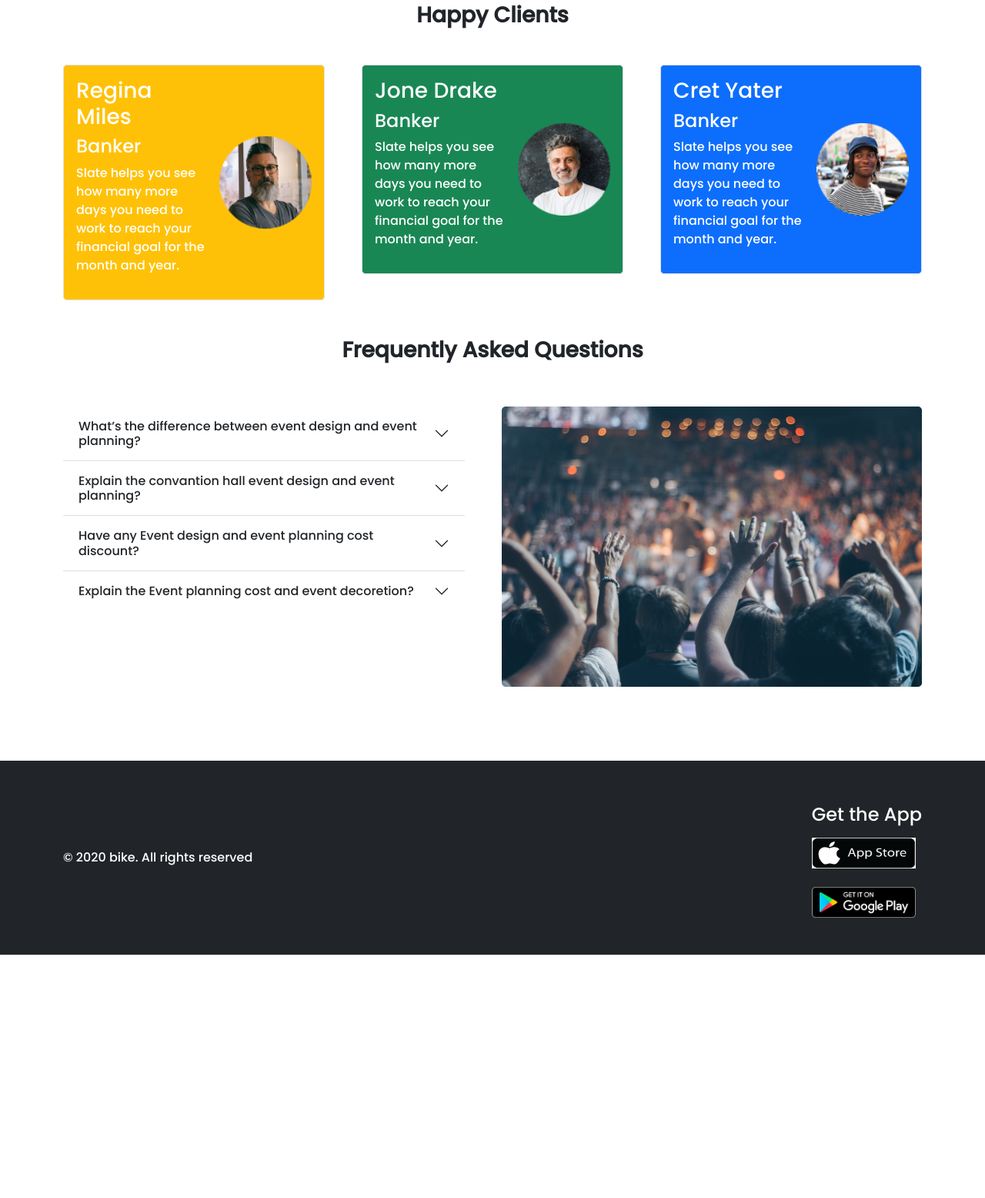
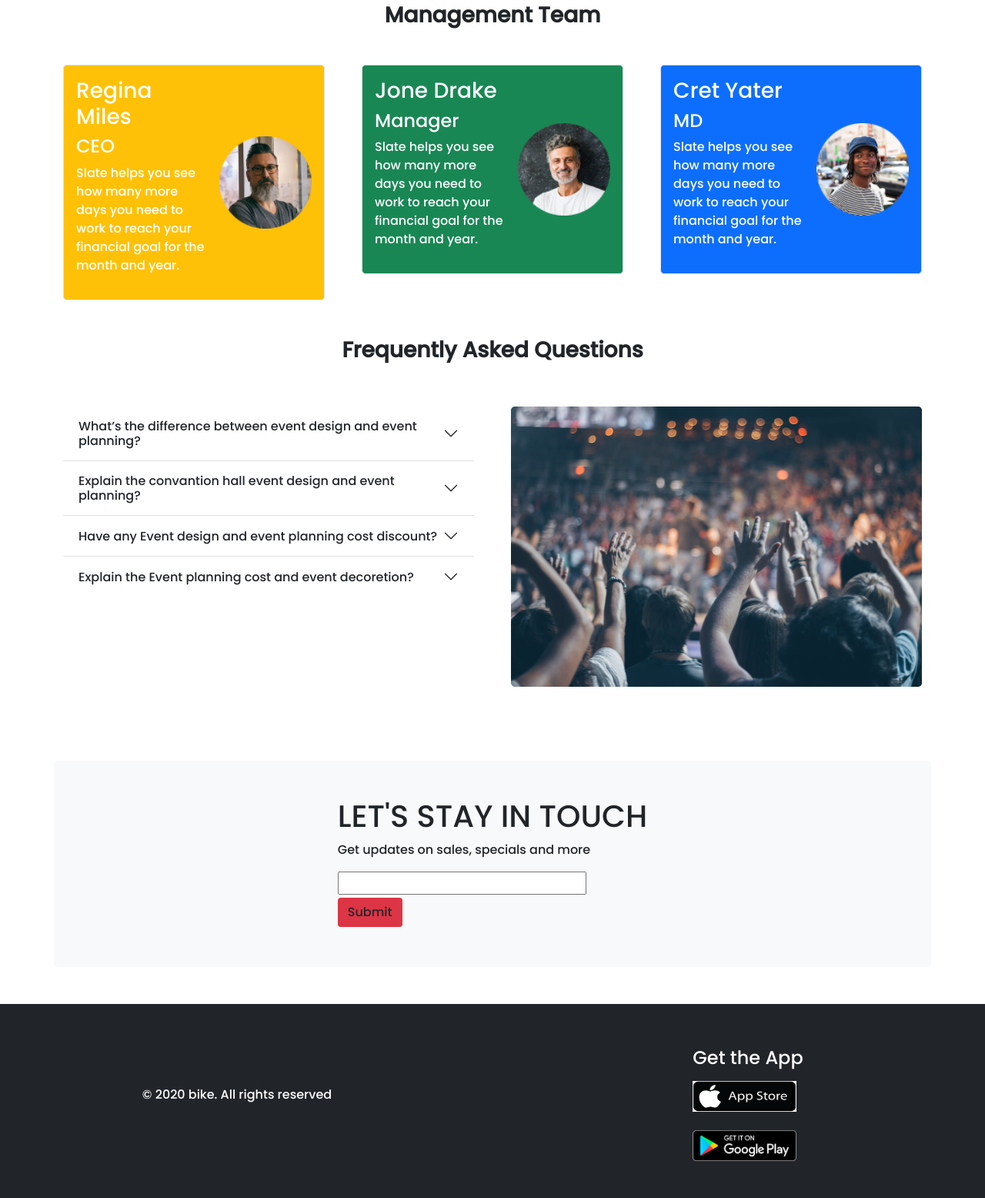
Before and after one commit to hasan71224/convention-center, a plain HTML site: page index.html in a window 1280 px wide. Shown: the part 1297-2853 px from the top of the page at 77% size. Before the commit the page ends 2537 px from the top, so only its background shows below. Drawn offline with Linux system fonts and the light colour scheme.

Commit message:
all section complite

```diff
--- a/index.html
+++ b/index.html
@@ -32,8 +32,8 @@
                 <div class="navbar-nav">
                   <a class="nav-link active" aria-current="page" href="#carouselExampleCaptions">Home</a>
                   <a class="nav-link active" href="#package">About Us</a>
-                  <a class="nav-link active" href="#">Contact</a>
-                  <a class="nav-link active" href="#footer">Subscribe</a>
+                  <a class="nav-link active" href="#contact">Contact</a>
+                  <a class="nav-link active" href="#subscribe">Subscribe</a>
                 </div>
               </div>
             </div>
@@ -169,15 +169,15 @@
         </section>
         <!-- our packages section end -->
 
-        <!-- client section start -->
-        <section class="container my-5" id="clints">
-            <h3 class="text-center fw-bold my-5">Happy Clients</h3>
+        <!-- Management section start -->
+        <section class="container my-5" id="contact">
+            <h3 class="text-center fw-bold my-5">Management Team</h3>
             <div class="row g-5">
                 <div class="col-lg-4">
                   <div class="p-3 border bg-warning d-flex align-items-center justify-content-between rounded-3">
                       <div class="col pe-3">
                         <h3 class="text-white">Regina Miles</h3>
-                        <h4 class="text-white">Banker</h4>
+                        <h4 class="text-white">CEO</h4>
                         <p class="text-white">Slate helps you see how many more days you need  to work to reach your financial  goal for the month and year.</p>
                       </div>
                       <img src="images/person 1.png" alt="" height="120" width="120">
@@ -187,7 +187,7 @@
                     <div class="p-3 border bg-success d-flex align-items-center justify-content-between rounded-3">
                         <div class="col pe-3">
                             <h3 class="text-white">Jone Drake</h3>
-                            <h4 class="text-white">Banker</h4>
+                            <h4 class="text-white">Manager</h4>
                             <p class="text-white">Slate helps you see how many more days you need  to work to reach your financial  goal for the month and year.</p>
                           </div>
                         <img src="images/person 2.png" alt="" height="120" width="120">
@@ -197,7 +197,7 @@
                     <div class="p-3 border bg-primary d-flex align-items-center justify-content-between rounded-3">
                         <div class="col pe-3">
                             <h3 class="text-white">Cret Yater</h3>
-                            <h4 class="text-white">Banker</h4>
+                            <h4 class="text-white">MD</h4>
                             <p class="text-white">Slate helps you see how many more days you need  to work to reach your financial  goal for the month and year.</p>
                           </div>
                         <img src="images/person 3.png" alt="" height="120" width="120">
@@ -205,14 +205,14 @@
                 </div>
               </div>
         </section>
-        <!-- client section End -->
+        <!-- management section End -->
 
         <!-- Frequently Asked Questions section start -->
         <section class="container my-5">
             <h3 class="text-center fw-bold ">Frequently Asked Questions</h3>
             <div class="py-5">
                 <div class="row gx-5">
-                <div class="col">
+                <div class="col col-lg-6 col-12">
                     <div class="w-100 me-3">
                         <div class="accordion accordion-flush" id="accordionFlushExample">
                             <div class="accordion-item">
@@ -259,31 +259,47 @@
                     </div>
                 </div>
                 <!-- image option -->
-                <div class="col">
-                    <img src="images/people.png" height="364px" width="546" alt="">
+                <div class="col col-lg-6 col-12">
+                    <img class="w-100" src="images/people.png" height="364px" width="546" alt="">
                 </div>
                 </div>
             </div>
         </section>
         <!-- Frequently Asked Questions section end -->
-
+        <!-- subscription section start    -->
+        <section class="container py-5 my-5 bg-light d-flex justify-content-center rounded-3" id="subscribe">
+            <div>
+                <h1>LET'S STAY IN TOUCH</h1>
+                <p>Get updates on sales, specials and more</p>
+                <input type="Email"> <br>
+                <button class="btn bg-danger my-1">Submit</button>
+            </div>
+        </section>
+        <!-- subscription section end    -->
 
     </main>
+    <!-- main section end -->
+
+    <!-- footer section start -->
     <footer>
-        <section class="bg-dark" id="footer">
-            <div class="container py-5 d-flex justify-content-lg-between">
-                <div class="d-flex align-items-center">
-                    <p class="text-white mb-0">© 2020 bike. All rights reserved</p>
+        <div class="overflow-hidden bg-dark py-5">
+            <div class="row gx-5">
+              <div class="col col-lg-6 col-md-6 col-12 d-flex align-items-center justify-content-center">
+               <div class="text-white">
+                   <p>© 2020 bike. All rights reserved</p>
                 </div>
+              </div>
+              <div class="col col-lg-6 col-md-6 col-12 d-flex align-items-center justify-content-center">
                 <div>
                     <h4 class="py-2 text-white">Get the App</h4>
-                    <a href="https://www.apple.com/app-store/" target="_blank"><img src="images/apple-store.png" height="40px" width="135px" alt="" href=></a> <br> <br>
-                    <a href="https://play.google.com/store/apps" target="_blank"><img src="images/google-play.png" height="40px" width="135px" alt="" href=></a>
-
+                    <a href="https://apps.apple.com/us/app/itunes-remote/id284417350" target="_blank"><img src="images/apple-store.png" height="40px" width="135px" alt="" href=></a> <br> <br>
+                    <a href="https://play.google.com/store/apps/details?id=com.kiloo.subwaysurf&hl=en" target="_blank"><img src="images/google-play.png" height="40px" width="135px" alt="" href=></a>
                 </div>
+              </div>
             </div>
-        </section>
+          </div>
     </footer>
+    <!-- footer section end -->
 
     <!-- link with js -->
     <script src="js/bootstrap.bundle.min.js"></script>
```
Also changed, not shown: images/banner-2.jpg.
